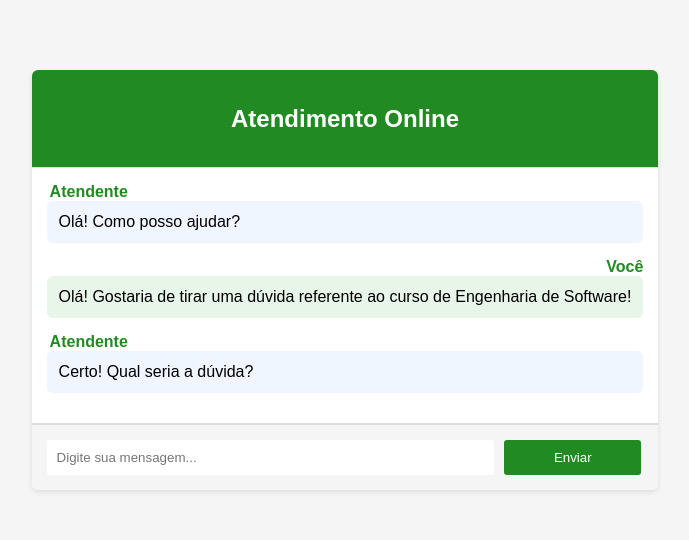
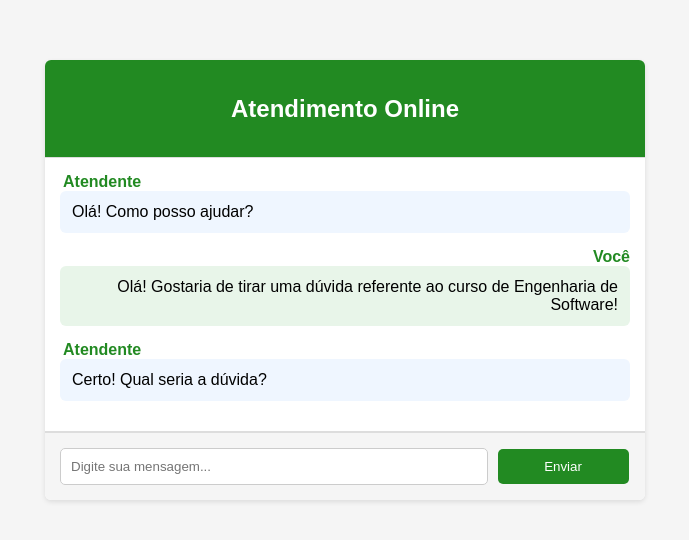
Before and after one commit to KauaGrathwohl/Chat_Online_React, a React (Vite) app: page /chat in a window 1280 px wide. Shown: the part 120-660 px from the top of the page, without its empty margins (295-984 px from the left). Built offline with nearby package versions, Linux system fonts and the light colour scheme.

Commit message:
renomeia classNames, remove css desnecessario

```diff
--- a/src/chat/Chat.jsx
+++ b/src/chat/Chat.jsx
@@ -31,7 +31,7 @@ function Chat() {
 	}
 
 	return (
-		<div className='chat-box'>
+		<div className='chat'>
 			<Header title='Atendimento Online' />
 			<ListaMensagens mensagens={mensagens} />
 			<Footer onSubmit={handleSubmit} />
--- a/src/chat/Footer.jsx
+++ b/src/chat/Footer.jsx
@@ -29,7 +29,7 @@ function Footer({ onSubmit }) {
   }
 
   return (
-    <div className='input-box'>
+    <div className='chat-footer'>
       <form style={{ width: '100%' }}
         onSubmit={handleSubmit}>
         <Input value={mensagem}
--- a/src/chat/ListaMensagens.jsx
+++ b/src/chat/ListaMensagens.jsx
@@ -11,7 +11,7 @@ function ListaMensagens({ mensagens }) {
   }, [mensagens]);
 
   return (
-    <div className='chat-mensagem'
+    <div className='chat-body'
       ref={mensagensRef}>
       <div style={{ maxHeight: '55vh' }}>
         {mensagens?.map((msg, i) => (
--- a/src/chat/Mensagem.jsx
+++ b/src/chat/Mensagem.jsx
@@ -5,10 +5,10 @@ function Mensagem({ atendente, texto }) {
 
   return (
     <div>
-      <div className={`msg-${tipo}`}>
+      <div className={`chat-msg-${tipo}`}>
         <strong>{atendente ? 'Atendente' : 'Você'}</strong>
       </div>
-      <div className={`msg mensagem-${tipo}`}>
+      <div className={`chat-msg chat-msg-text-${tipo}`}>
         {texto}
       </div>
     </div>
--- a/src/chat/chat.css
+++ b/src/chat/chat.css
@@ -5,16 +5,28 @@ body {
   background-color: #f5f5f5;
 }
 
+::-webkit-scrollbar {
+  width: 12px;
+}
 
-.chat-box {
-    max-width: 700px;
+::-webkit-scrollbar-track {
+  border-radius: 8px;
+  background-color: #f5f5f5;
+}
+
+::-webkit-scrollbar-thumb {
+  border-radius: 8px;
+  background-color: #228a22;
+}
+
+.chat {
+  max-width: 600px;
   margin: 20px auto;
   background-color: #ffffff;
   border-radius: 6px;
   box-shadow: 0 2px 5px rgba(0, 0, 0, 0.1);
   overflow: hidden;
 }
-
 
 .chat-header {
   background-color: #228a22;
@@ -23,99 +35,48 @@ body {
   text-align: center;
 }
 
-
-.chat-mensagem {
+.chat-body {
   padding: 15px;
   overflow-y: scroll;
   border-top: 1px solid #ddd;
   border-bottom: 1px solid #ddd;
 }
 
-
-::-webkit-scrollbar-track {
-    border-radius: 8px;
-    background-color: #f5f5f5;
-}
-
-
-::-webkit-scrollbar-thumb {
-    border-radius: 8px;
-    background-color: #228a22;
-
-}
-
-
-::-webkit-scrollbar {
-    width: 12px;
-}
-
-
-.msg {
+.chat-msg {
   margin-bottom: 15px;
   padding: 12px;
   border-radius: 6px;
 }
 
+.chat-msg-aluno {
+  text-align: end;
+  color: #228a22;
+}
 
-.mensagem-atendente {
+.chat-msg-text-aluno {
+  background-color: #e8f5e9;
+  text-align: right;
+}
+
+.chat-msg-atendente {
+  text-align: left;
+  margin-left: 3px;
+  color: #228a22;
+}
+
+.chat-msg-text-atendente {
   background-color: #eff6ff;
   text-align: left;
 }
 
-
-.mensagem-aluno {
-    background-color: #e8f5e9;
-    text-align: right;
-}
-
-
-.input-box {
+.chat-footer {
   display: flex;
   background-color: #f5f5f5;
   padding: 15px;
   border-top: 1px solid #ddd;
 }
 
-
-.input-message {
-    flex: 1;
+.chat-footer input {
   padding: 10px;
-    border: none;
-    border-radius: 3px;
   margin-right: 10px;
-    display: inline-block;
 }
-
-
-.input-box input {
-    padding: 10px;
-    border: none;
-    border-radius: 3px;
-    margin-right: 10px;
-    padding: auto;
-}
-
-
-.input-box button {
-    background-color: #228a22;
-    color: #fff;
-    border: none;
-    border-radius: 3px;
-    padding: 10px 20px;
-    cursor: pointer;
-    display: inline-block;
-    inline-size: 100px;
-}
-
-
-.msg-aluno {
-    text-align: end;
-    color: #228a22;
-}
-
-
-.msg-atendente {
-    text-align: left;
-    margin-left: 3px;
-    color: #228a22;
-}
--- a/src/login/Login.jsx
+++ b/src/login/Login.jsx
@@ -33,7 +33,7 @@ function Login() {
   };
 
   return (
-    <div className="container">
+    <div className='login-card'>
       <div className='login-title'>
         Login
       </div>
--- a/src/login/login.css
+++ b/src/login/login.css
@@ -8,7 +8,7 @@ body {
     margin: 0;
 }
 
-.container {
+.login-card {
     text-align: center;
     background-color: #fff;
     box-shadow: 0 0 10px rgba(0, 0, 0, 0.1);
@@ -28,11 +28,6 @@ body {
     color: #333;
 }
 
-.login-password {
-    font-size: 20px;
-    padding: 5px 0px;
-}
-
 .login-button {
     font-size: 20px;
     padding: 30px 0px 5px 0px;
```
Lines whose indentation alone changed are shown as unchanged.
